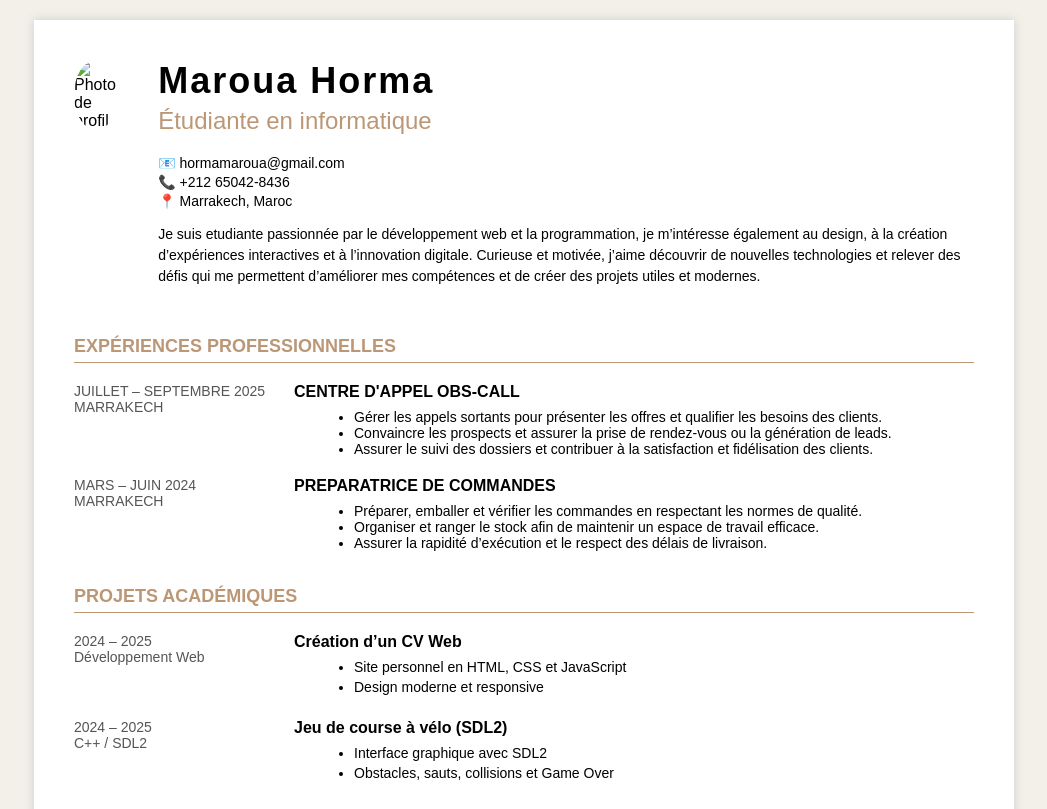
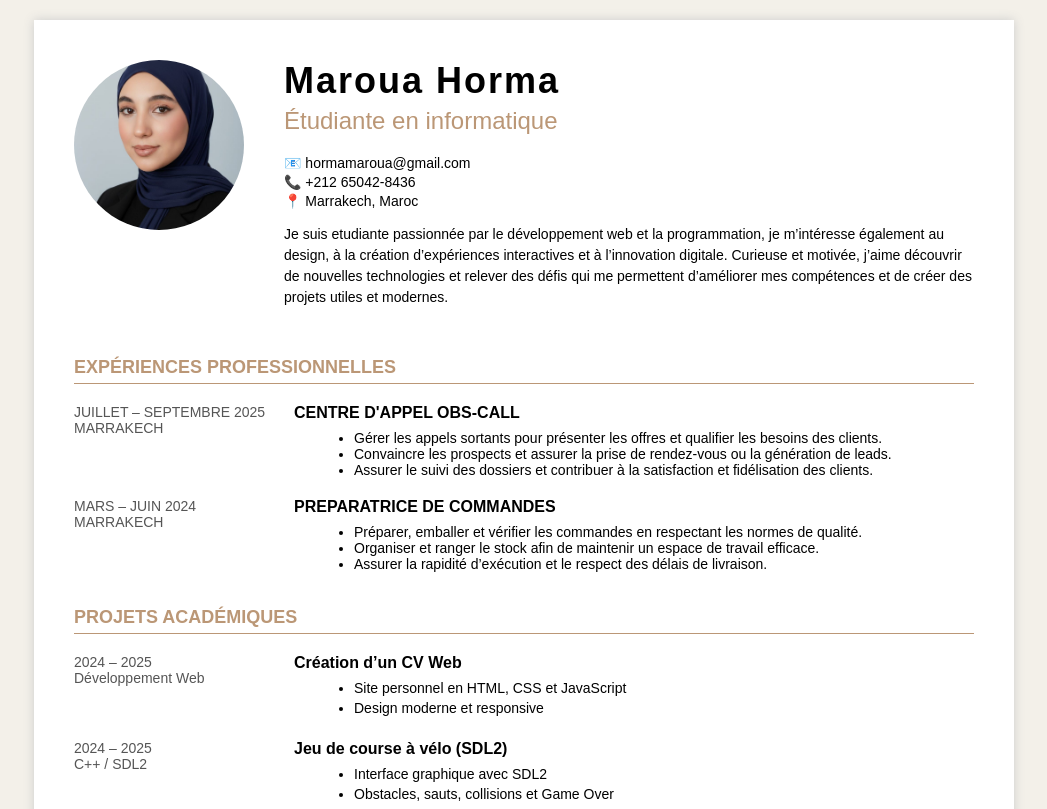
Before and after one commit to MarouaHORMA/cv-interactif-MarouaHORMA, a plain HTML site: page index.html in a window 1280 px wide. Shown: the top 809 px of the page, without its empty margins (116-1163 px from the left). Drawn offline with Linux system fonts and the light colour scheme.

Commit message:
dépôt projet

```diff
--- a/index.html
+++ b/index.html
@@ -13,7 +13,7 @@
     <!-- HEADER -->
     <div class="header">
         <div class="photo">
-            <img src="cv-interactif-MarouaHORMA/image/profil.jpg" alt="Photo de profil">
+            <img src="cv-interactif-MarouaHORMA/profil.jpg" alt="Photo de profil">
         </div>
 
         <div class="info">
```
